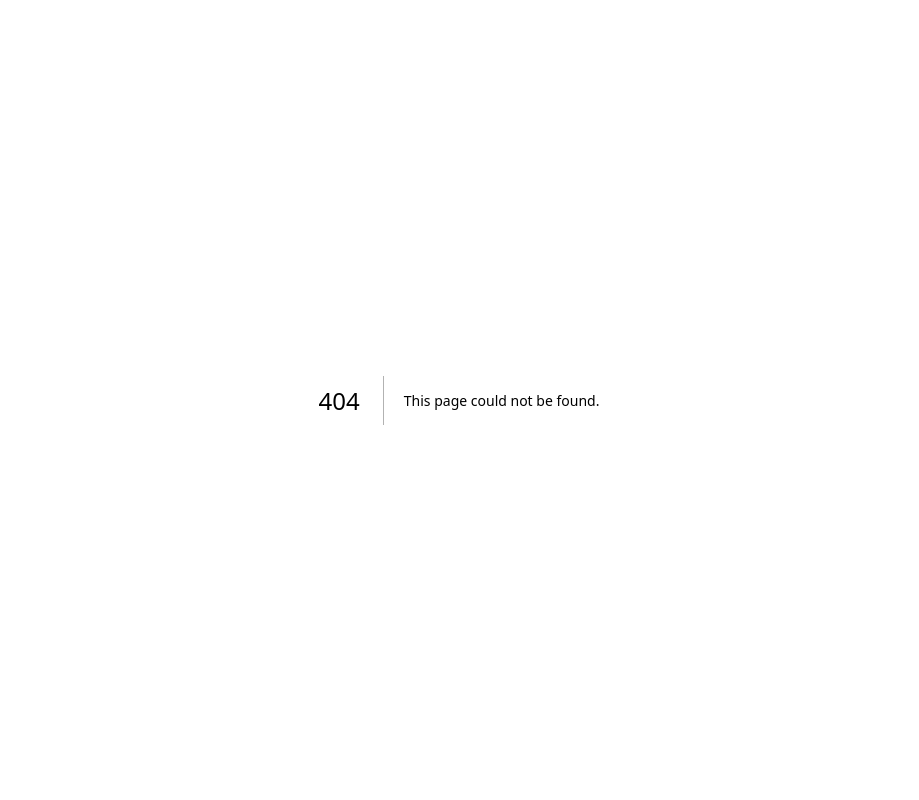
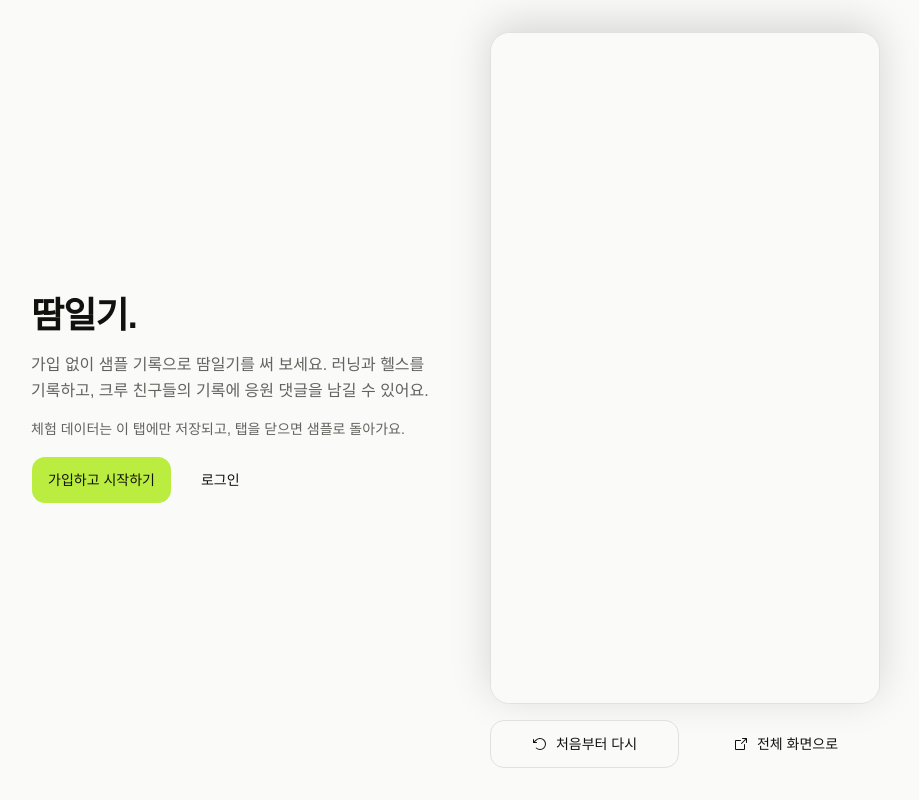
Before and after one commit to tjdsksro90/sweat-log, a Next.js app: page /demo in a window 1280 px wide. Before the commit this address had no page. Shown: the whole page, without its empty margins (181-1100 px from the left). Built offline with nearby package versions, Linux system fonts and the light colour scheme; a web font is replaced by a local one.

Commit message:
feat: 체험 데모 소개 페이지 추가

```diff
--- /dev/null
+++ b/app/demo/page.tsx
@@ -0,0 +1,12 @@
+import type { Metadata } from "next";
+
+import { DemoLanding } from "@/demo/ui/demo-landing";
+
+export const metadata: Metadata = {
+  title: "땀일기 체험",
+  description: "가입 없이 샘플 기록으로 땀일기를 써 보세요.",
+};
+
+export default function DemoPage() {
+  return <DemoLanding />;
+}
--- /dev/null
+++ b/src/demo/ui/demo-landing.tsx
@@ -0,0 +1,34 @@
+import Link from "next/link";
+
+import { Button } from "@/shared/ui/button";
+
+import { DemoPreview } from "./demo-preview";
+
+// `/demo`: 체험 소개와 휴대폰 크기 체험 창.
+export function DemoLanding() {
+  return (
+    <main className="mx-auto flex min-h-dvh w-full max-w-4xl flex-col items-center gap-8 px-5 pt-[calc(env(safe-area-inset-top)+2rem)] pb-[calc(env(safe-area-inset-bottom)+2rem)] md:flex-row md:items-center md:justify-center md:gap-12">
+      <section className="flex w-full max-w-md flex-col gap-4">
+        <h1 className="font-bold text-4xl tracking-tight">
+          땀일기<span className="text-foreground">.</span>
+        </h1>
+        <p className="text-body text-muted-foreground">
+          가입 없이 샘플 기록으로 땀일기를 써 보세요. 러닝과 헬스를 기록하고, 크루 친구들의 기록에 응원 댓글을 남길 수
+          있어요.
+        </p>
+        <p className="text-caption text-muted-foreground">
+          체험 데이터는 이 탭에만 저장되고, 탭을 닫으면 샘플로 돌아가요.
+        </p>
+        <div className="flex flex-wrap gap-3">
+          <Button role="link" nativeButton={false} render={<Link href="/signup" />}>
+            가입하고 시작하기
+          </Button>
+          <Button variant="ghost" role="link" nativeButton={false} render={<Link href="/login" />}>
+            로그인
+          </Button>
+        </div>
+      </section>
+      <DemoPreview />
+    </main>
+  );
+}
--- /dev/null
+++ b/src/demo/ui/demo-preview.tsx
@@ -0,0 +1,47 @@
+"use client";
+
+import { useRef } from "react";
+
+import { ArrowCounterClockwiseIcon, ArrowSquareOutIcon } from "@phosphor-icons/react";
+
+import { Button } from "@/shared/ui/button";
+
+import { DEMO_APP_PATH } from "../model/demo-path";
+import { reset } from "../store";
+
+// 체험 앱을 휴대폰 크기 창으로 띄운다. 같은 탭의 sessionStorage를 쓰므로 바깥에서 초기화하고 창만 다시 연다.
+export function DemoPreview() {
+  const frameRef = useRef<HTMLIFrameElement>(null);
+
+  const restart = () => {
+    reset();
+    frameRef.current?.contentWindow?.location.replace(DEMO_APP_PATH);
+  };
+
+  return (
+    <div className="flex w-full flex-col items-center gap-4">
+      <iframe
+        ref={frameRef}
+        src={DEMO_APP_PATH}
+        title="땀일기 체험 화면"
+        className="h-[min(780px,calc(100dvh-8rem))] w-full max-w-[390px] rounded-xl border bg-background shadow-sheet"
+      />
+      <div className="flex w-full max-w-[390px] flex-wrap gap-3">
+        <Button className="flex-1" variant="outline" onClick={restart}>
+          <ArrowCounterClockwiseIcon aria-hidden="true" />
+          처음부터 다시
+        </Button>
+        <Button
+          className="flex-1"
+          variant="ghost"
+          role="link"
+          nativeButton={false}
+          render={<a href={DEMO_APP_PATH} target="_blank" rel="noopener" />}
+        >
+          <ArrowSquareOutIcon aria-hidden="true" />
+          전체 화면으로
+        </Button>
+      </div>
+    </div>
+  );
+}
```
